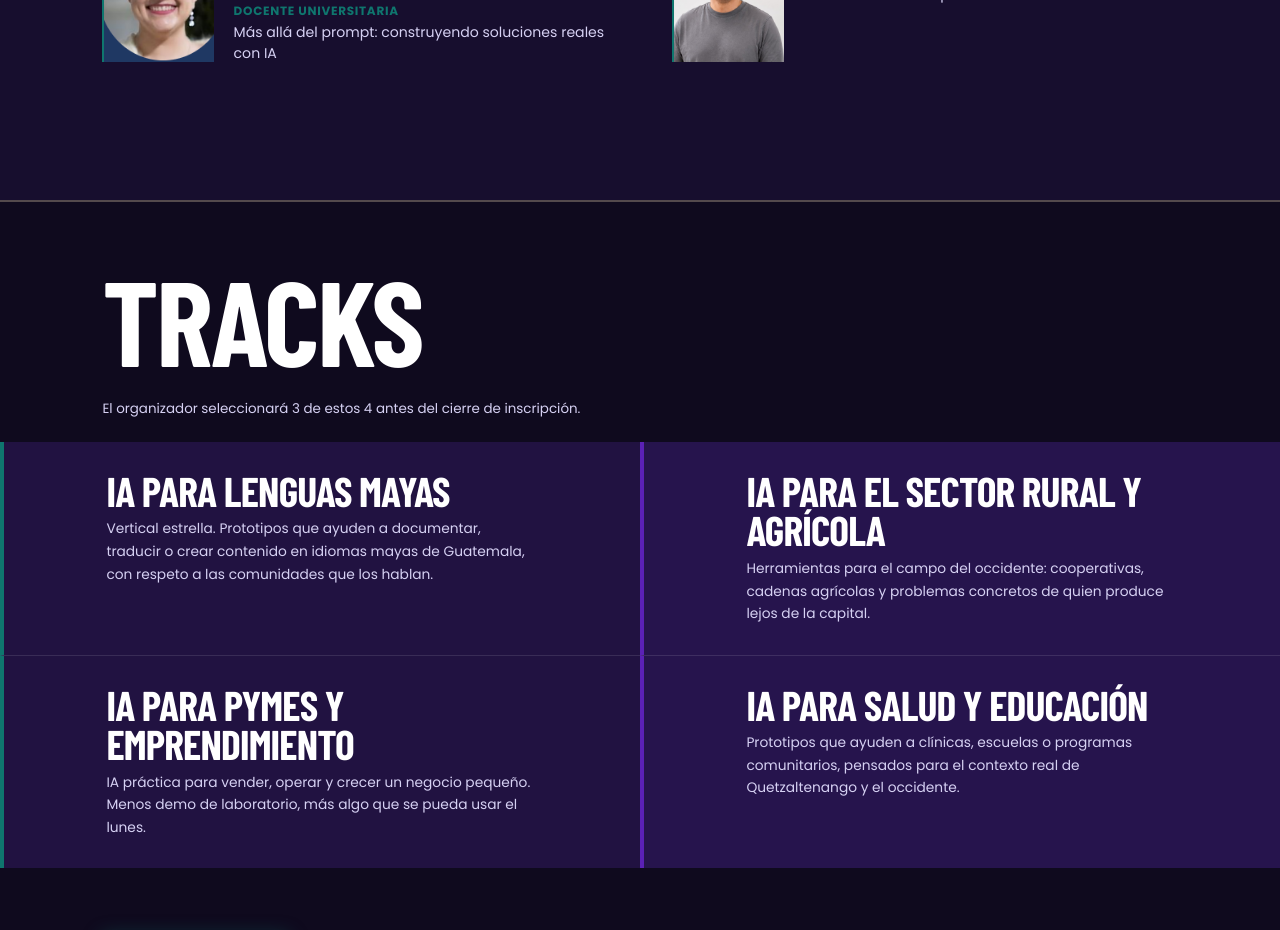
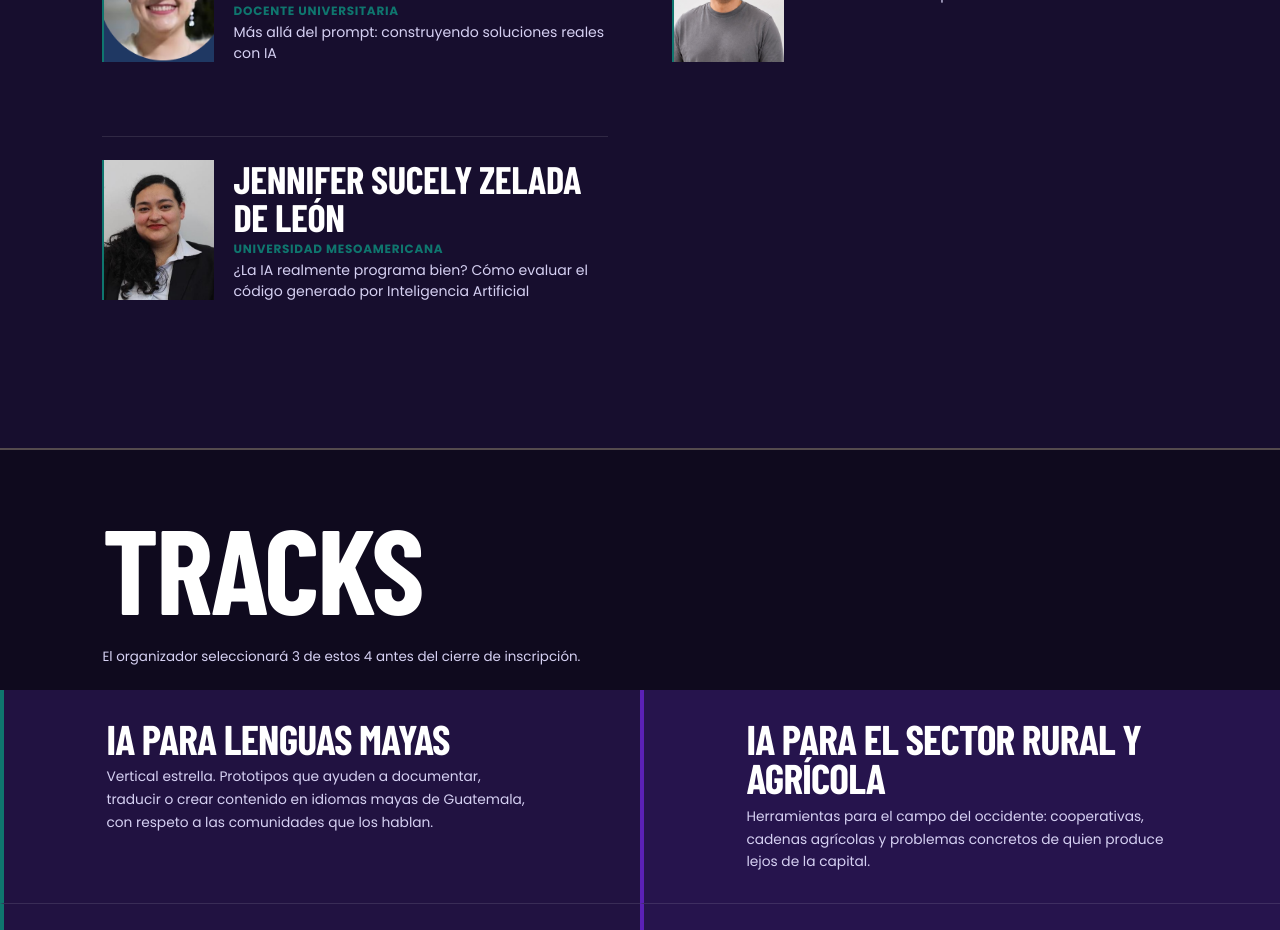
Before and after one commit to Eswin-Poroj/ai-builders-gt, a Next.js app: page / in a window 1280 px wide. Shown: the part 3560-4490 px from the top of the page. Built offline with nearby package versions, Linux system fonts and the light colour scheme; no server answers.

Commit message:
Add new speaker Jennifer Zelada to event content with details including role, topic, and bio. Include corresponding photo for enhanced representation.

```diff
--- a/src/content/event.ts
+++ b/src/content/event.ts
@@ -264,6 +264,17 @@ export const event: EventContent = {
           website: "https://convoflow.ai",
         },
       },
+      {
+        id: "jennifer-zelada",
+        name: "Jennifer Sucely Zelada de León",
+        role: "Universidad Mesoamericana",
+        topic:
+          "¿La IA realmente programa bien? Cómo evaluar el código generado por Inteligencia Artificial",
+        photoSrc: "/speakers/jennifer-zelada.jpg",
+        href: null,
+        confirmed: true,
+        bio: "Ingeniera en Sistemas, Informática y Ciencias de la Computación y Magíster en Docencia Superior. Docente en la Facultad de Ingeniería de Universidad Mesoamericana; integra tecnología, innovación y educación en la formación de futuros profesionales.",
+      },
     ],
   },
   tracks: {
```
Also changed, not shown: public/speakers/jennifer-zelada.jpg (added).
